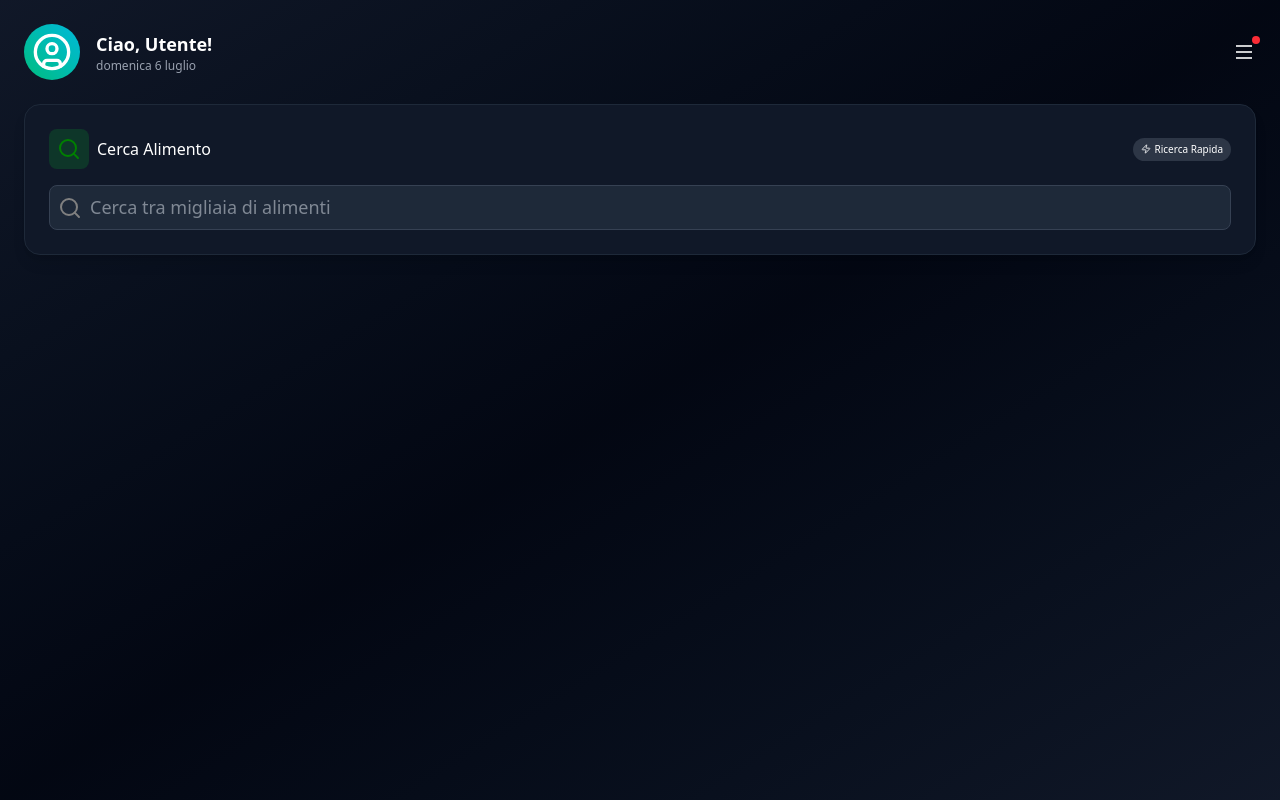
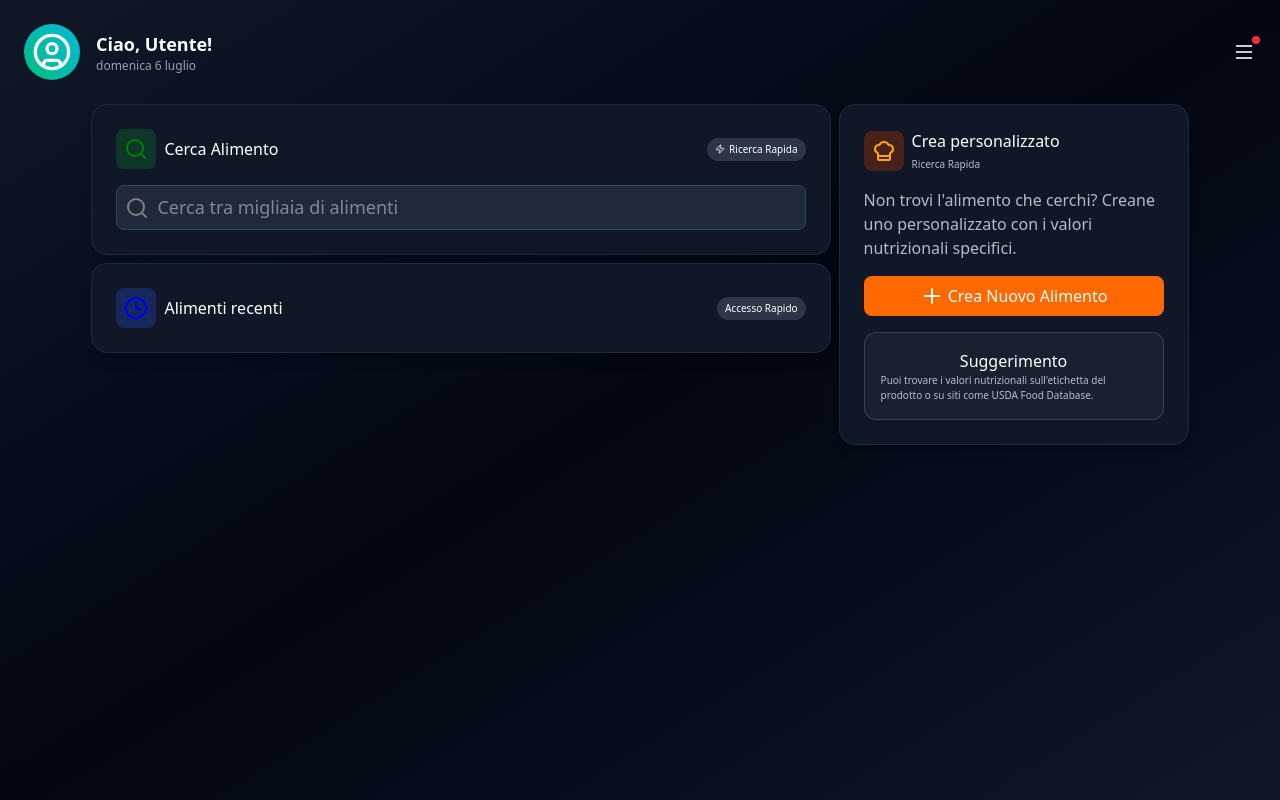
Before and after one commit to da4do0/traker-app, a React (Vite) app in the folder tracker_app/: page /food in a window 1280 px wide. Built offline with nearby package versions, Linux system fonts and the light colour scheme; sample sign-in values are in the browser's storage.

Commit message:
aggiornameno ui parte food

```diff
--- a/tracker_app/src/components/ButtonContainer.tsx
+++ b/tracker_app/src/components/ButtonContainer.tsx
@@ -2,7 +2,7 @@ import React from 'react';
 
 interface ButtonContainerProps {
   children: React.ReactNode;
-  color?: 'emerald' | 'yellow' | 'blue' | 'purple';
+  color?: 'emerald' | 'yellow' | 'blue' | 'purple' | 'red' | 'green' | 'orange' | 'indigo' | 'pink' | 'gray';
   link?: string;
 }
 
@@ -11,6 +11,12 @@ const colorMap: Record<string, string> = {
   yellow: '#EAB308',  // Tailwind yellow-500
   blue: '#3B82F6',    // Tailwind blue-500
   purple: '#A855F7',  // Tailwind purple-500
+  red: '#EF4444',     // Tailwind red-500
+  green: '#22C55E',   // Tailwind green-500
+  orange: '#F59E42',  // Tailwind orange-500
+  indigo: '#6366F1',  // Tailwind indigo-500
+  pink: '#EC4899',    // Tailwind pink-500
+  gray: '#6B7280',    // Tailwind gray-500
 };
 
 const ButtonContainer: React.FC<ButtonContainerProps> = ({ children, color = 'CCCCCC', link = '' }) => {
--- a/tracker_app/src/components/container.tsx
+++ b/tracker_app/src/components/container.tsx
@@ -2,12 +2,13 @@ import React from 'react';
 
 interface ContainerProps {
   children?: React.ReactNode;
+  css?: string;
 }
 
-const Container: React.FC<ContainerProps> = ({ children}) => {
+const Container: React.FC<ContainerProps> = ({ children, css}) => {
   return (
     <div
-      className={`bg-gray-900 rounded-2xl shadow-lg p-6 flex flex-col gap-4 border border-gray-800`}
+      className={`bg-gray-900 rounded-2xl shadow-lg p-6 flex flex-col gap-4 border border-gray-800 ${css}`}
     >
       {children}
     </div>
--- a/tracker_app/src/pages/Food.tsx
+++ b/tracker_app/src/pages/Food.tsx
@@ -2,13 +2,15 @@ import React from "react";
 import Header from "../components/Header";
 import Container from "../components/container";
 import ButtonContainer from "../components/ButtonContainer";
-import { Search, Zap } from "lucide-react";
+import { Search, Zap, Clock, ChefHat, Plus } from "lucide-react";
 
 const Food: React.FC = () => {
   return (
     <div className="min-h-screen bg-gradient-to-br from-gray-900 via-gray-950 to-gray-900 p-2 md:p-6">
       <Header />
-      <main className="">
+      <main className="flex items-start  justify-center gap-2">
+        {/* search container */}
+        <div className="flex flex-col w-[60%] gap-2">
           <Container>
             <div className="flex items-center justify-between gap-2 ">
               <div className="flex items-center gap-2">
@@ -32,6 +34,49 @@ const Food: React.FC = () => {
               />
             </div>
           </Container>
+
+          <Container>
+            <div className="flex items-center justify-between gap-2 ">
+              <div className="flex items-center gap-2">
+                <div className="bg-blue-900/50 rounded-lg w-fit p-2">
+                  <Clock color="blue" />
+                </div>
+                <span className="text-white">Alimenti recenti</span>
+              </div>
+
+              <div className="flex items-center gap-1 bg-gray-600/50 px-2 py-1 w-fit rounded-4xl">
+                <span className="text-white text-[10px]">Accesso Rapido</span>
+              </div>
+            </div>
+          </Container>
+        </div>
+
+        <Container css="max-w-[350px]">
+          <div className="flex items-center gap-2">
+            <div className="bg-orange-900/50 rounded-lg w-fit p-2">
+              <ChefHat color="orange" />
+            </div>
+            <div className="flex flex-col gap-1">
+              <span className="text-white">Crea personalizzato</span>
+              <span className="text-white/70 text-[10px]">Ricerca Rapida</span>
+            </div>
+          </div>
+          <span className="text-white/70 font-light">
+            Non trovi l'alimento che cerchi? Creane uno personalizzato con i
+            valori nutrizionali specifici.
+          </span>
+          <div className="flex items-center justify-center bg-orange-500 gap-1 py-2 rounded-lg">
+            <Plus color="white" />
+            <span className="text-white font-medium">Crea Nuovo Alimento</span>
+          </div>
+          <ButtonContainer color="gray" link="">
+            <span className="text-white">Suggerimento</span>
+            <span className="text-white/70 text-[10px]">
+              Puoi trovare i valori nutrizionali sull'etichetta del prodotto o
+              su siti come USDA Food Database.
+            </span>
+          </ButtonContainer>
+        </Container>
       </main>
     </div>
   );
```
Lines whose indentation alone changed are shown as unchanged.
